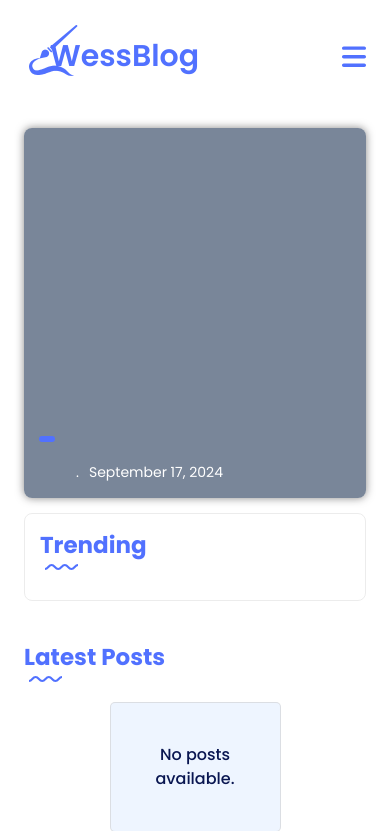
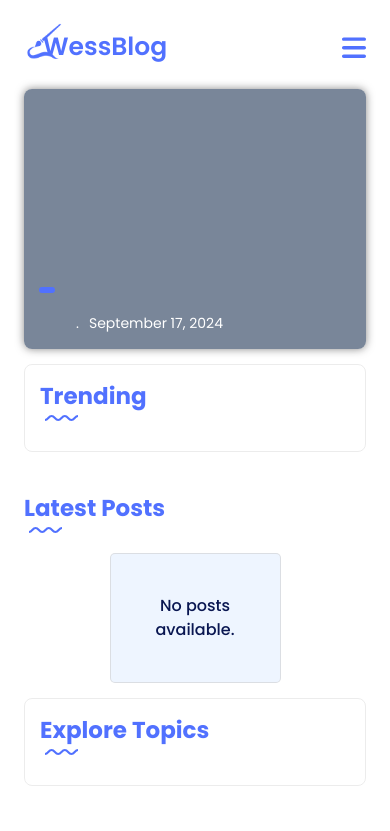
Before and after one commit to elwessdev/WessBlog, a PHP site: page / in a window 390 px wide. Shown: the top 831 px of the page. Run offline with PHP 8.4, Linux system fonts and the light colour scheme; the visitor is signed in with stand-in values (Sample User, id 1); data that the repository does not hold is empty; some libraries are stand-ins or nearby versions.

Commit message:
fix bugs

```diff
--- a/app/helpers/Notifications.php
+++ b/app/helpers/Notifications.php
@@ -11,7 +11,7 @@
 if($data["action"]=="new"){
   $from_id = $data["from_id"];
   $to_id = $data["to_id"];
-  $content = htmlspecialchars($data["content"]);
+  $content = $data["content"];
   $stmt = $db->prepare("INSERT INTO notifications (from_id,to_id,content,isRead,date) VALUES (?,?,?,FALSE,NOW())");
   $stmt->bind_param("iis",$from_id,$to_id,$content);
   $stmt->execute();
--- a/app/views/components/header.php
+++ b/app/views/components/header.php
@@ -49,7 +49,7 @@
                 <?php if($notifications->num_rows): ?>
                   <?php foreach($notifications as $notif): ?>
                     <li class="<?php echo $notif["isRead"] ?"" :"unread" ?>" data-id="<?php echo $notif['id']; ?>" onclick="readNotification(<?php echo $notif['id'] ?>)">
-                      <?php echo html_entity_decode($notif["content"]); ?>
+                      <?php echo $notif["content"]; ?>
                       <span class="date"><?php
                         $date = new DateTime($notif["date"]);
                         echo $date->format('F j, Y');
--- a/public/style/main.css
+++ b/public/style/main.css
@@ -2147,6 +2168,9 @@
 }
 
 @media (max-width: 1023px) {
+  header {
+    margin-bottom: 10px;
+  }
   header nav .menu {
     display: block !important;
   }
@@ -2207,6 +2231,24 @@
     transform: translateX(-50%);
     top: 48px;
   }
+  header nav .sec .btns .notifications .content {
+    left: 50%;
+    transform: translateX(-50%);
+    right: auto;
+    width: 90%;
+    position: fixed;
+    top: 140px;
+  }
+  header nav .sec .btns .notifications .content a {
+    justify-content: unset !important;
+  }
+  header nav .logo img {
+    width: 40px;
+  }
+  header nav .logo p {
+    font-size: 25px;
+    left: -21px;
+  }
   .home main {
     flex-wrap: wrap;
     grid-gap: 15px;
@@ -2216,7 +2258,7 @@
     margin: 0;
   }
   .home main .main-article {
-    height: 370px;
+    height: 260px;
   }
   .home main .main-article .article-content {
     bottom: 0;
--- a/public/style/pages/_header.scss
+++ b/public/style/pages/_header.scss
@@ -240,7 +240,7 @@
             // min-height: 230px;
             display: none;
             padding: 0;
-            max-height: 432px;
+            max-height: 443px;
             overflow-y: auto;
             &.hide{
               display: inline-block;
@@ -298,13 +298,19 @@
                   font-weight: 500;
                   color: #091651;
                   transition: all 0.2s;
+                  display: -webkit-box;
+                  -webkit-box-orient: vertical;
+                  -webkit-line-clamp: 3;
+                  overflow: hidden;
+                  text-overflow: ellipsis;
+                  white-space: normal;
                   &.ss{
                     display: flex;
                     align-items: center;
                   }
                   span{
                     font-weight: 700;
-                    margin-right: 3px;
+                    margin-right: 2px;
                   }
                 }
               }
--- a/public/style/pages/_post.scss
+++ b/public/style/pages/_post.scss
@@ -104,6 +104,21 @@
           &:not(:last-of-type){
             margin-bottom: 1px;
           }
+        }
+      }
+      p{
+        line-height: 1.9;
+        font-size: 16px;
+      }
+      @media(max-width: 767px){
+        h1{
+          font-size: 20px;
+        }
+        h2{
+          font-size: 18px;
+        }
+        p{
+          font-size: 15px;
         }
       }
     }
--- a/public/style/pages/_responsive.scss
+++ b/public/style/pages/_responsive.scss
@@ -1,5 +1,7 @@
 @media (max-width: 1023px){
-  header nav{
+  header{
+    margin-bottom: 10px;
+    nav{
       .menu{
         display: block !important;
       }
@@ -41,6 +43,7 @@
           margin-bottom: 10px;
           grid-gap: 5px;
           display: flex;
+          justify-content: center;
           flex-wrap: wrap;
           .lk{
             width: 100%;
@@ -52,7 +55,7 @@
           }
           .profile_down{
             order: 1;
-          margin: 0 auto;
+            // margin: 0 auto;
             .dropdown-menu{
               left: 50%;
               right: unset;
@@ -60,6 +63,25 @@
               top: 48px;
             }
           }
+          .notifications .content {
+            left: 50%;
+            transform: translateX(-50%);
+            right: auto;
+            width: 90%;
+            position: fixed;
+            top: 140px;
+            a{
+              justify-content: unset !important;
+            }
+          }
+        }
+      }
+      .logo img {
+        width: 40px;
+      }
+      .logo p {
+        font-size: 25px;
+        left: -21px;
       }
     }
   }
@@ -72,7 +94,7 @@
         margin: 0;
       }
       .main-article{
-        height: 370px;
+        height: 260px;
         .article-content {
           bottom: 0;
           left: 0;
```
Also changed, not shown: other parts of public/style/main.css (+24 -3 lines), app/views/post.php (+3 -5 lines), 1 other file. Lines whose indentation alone changed are shown as unchanged.
